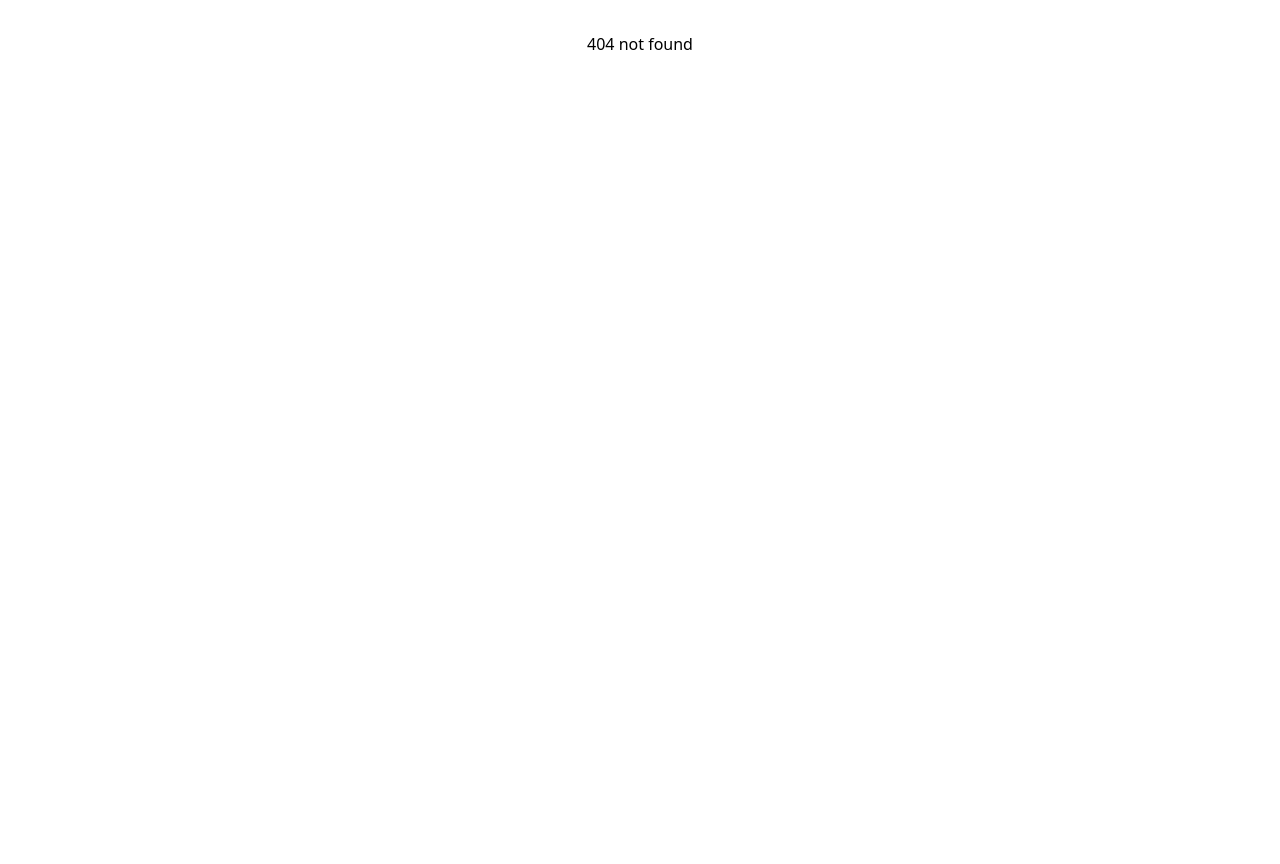
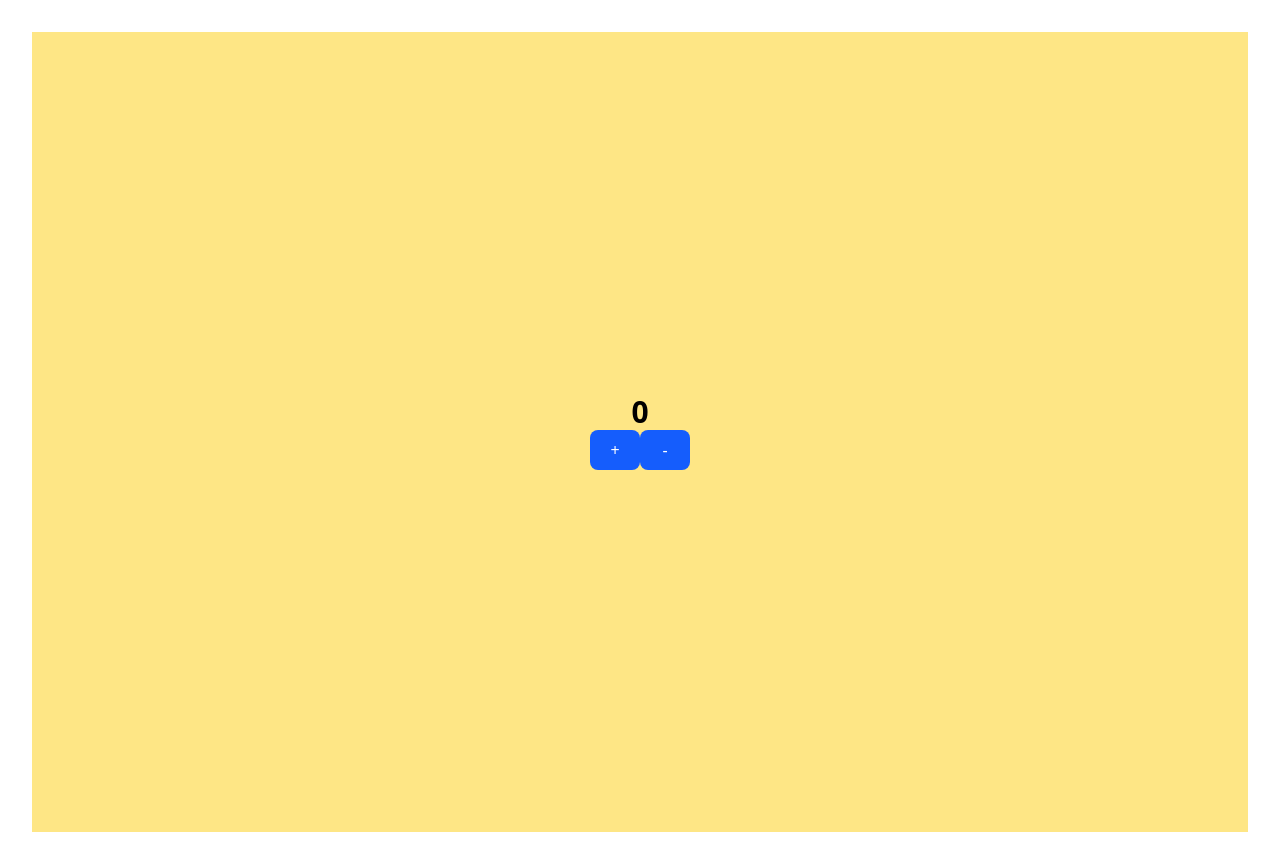
Before and after one commit to KAVEENPRAMUDITHA/CBC_front_end, a React (Vite) app: page /testing in a window 1280 px wide. Before the commit this address had no page. Before the commit the page ends 800 px from the top, so only its background shows below. Built offline with nearby package versions, Linux system fonts and the light colour scheme.

Commit message:
pop up msg with react-hot-Toaster🔉

```diff
--- a/package.json
+++ b/package.json
@@ -12,8 +12,10 @@
   "dependencies": {
     "@react-icons/all-files": "^4.1.0",
     "@tailwindcss/vite": "^4.1.10",
+    "axios": "^1.10.0",
     "react": "^19.1.0",
     "react-dom": "^19.1.0",
+    "react-hot-toast": "^2.5.2",
     "react-icons": "^5.5.0",
     "react-router-dom": "^7.6.2",
     "tailwindcss": "^4.1.10"
--- a/src/App.jsx
+++ b/src/App.jsx
@@ -3,14 +3,18 @@ import './App.css'
 import ProductCard from './components/product-card'
 import AdminPage from './pages/adminPage'
 import LoginPage from './pages/loginPage'
+import Testing from './pages/testing';
+import { Toaster } from 'react-hot-toast';
 
 function App() {
 
   return (
     <BrowserRouter>
+      <Toaster position="top-right" />
       <Routes path="/*" >
         <Route path="/admin/*" element={<AdminPage />} />
         <Route path="/login" element={<LoginPage />} />
+        <Route path="/testing" element={<Testing />} />
         <Route path="/" element={<h1>Home</h1>} />
         <Route path="/*" element={<h1>404 not found</h1>} />
       </Routes>
--- /dev/null
+++ b/src/pages/testing.jsx
@@ -0,0 +1,25 @@
+import { useState } from "react";
+
+export default function Testing() {
+    const [number, setNumber] = useState(0,)
+
+    function increament() {
+        let newValue = number + 1;
+        setNumber(newValue)
+    }
+
+    function decreament() {
+        let newValue = number - 1;
+        setNumber(newValue)
+    }
+
+    return (
+        <div className="w-full h-screen bg-amber-200 flex flex-col items-center justify-center">
+            <span className="text-3xl font-bold">{number}</span>
+            <div className="w-full flex items-center justify-center">
+                <button onClick={increament} className="bg-blue-600 text-white p-2 rounded-lg w-[50px] cursor-pointer">+</button>
+                <button onClick={decreament} className="bg-blue-600 text-white p-2 rounded-lg w-[50px] cursor-pointer">-</button>
+            </div>
+        </div>
+    )
+}
```
Also changed, not shown: 1 other file (tests, documents, lock files or other folders).
